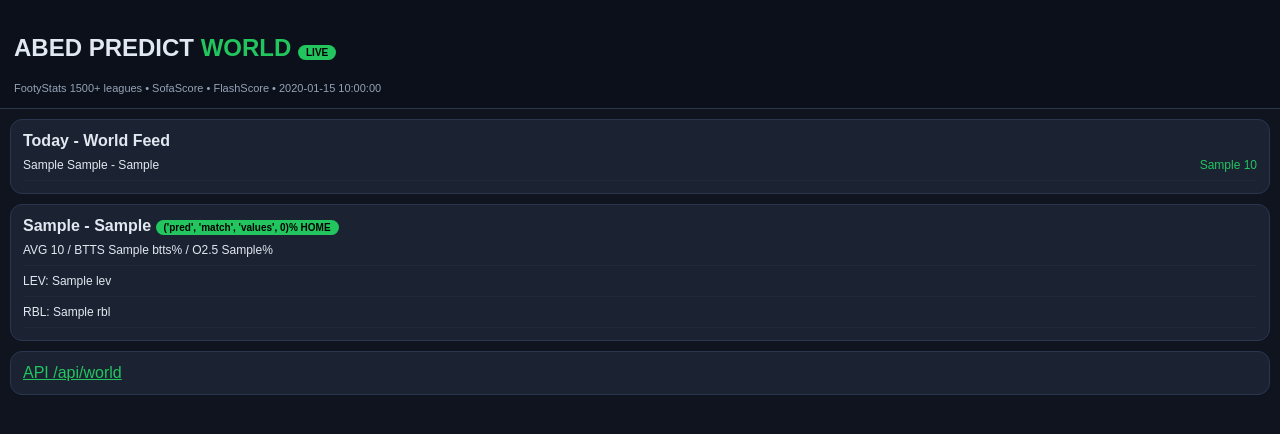
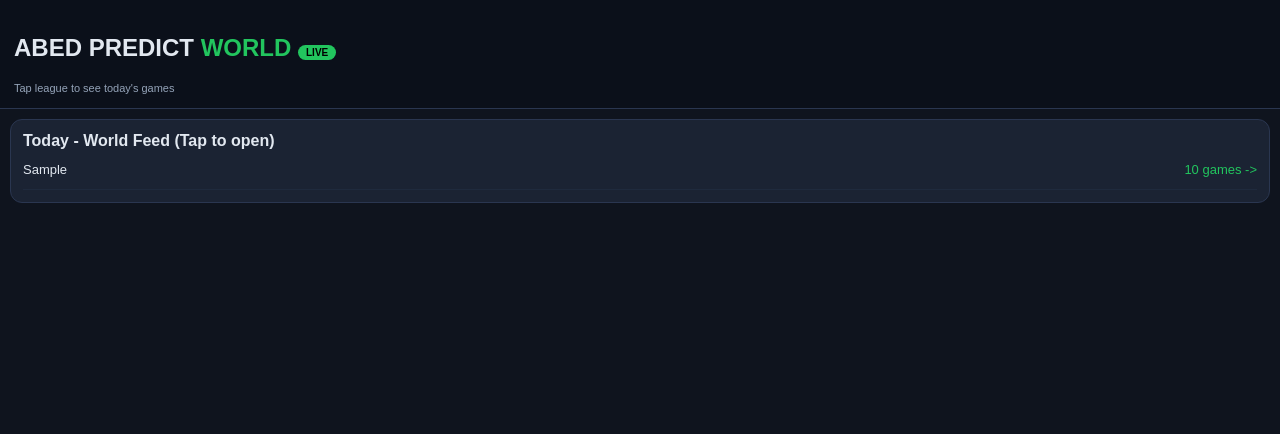
Before and after one commit to Abednico-byte/abed-predict-world, a Flask app: template templates/index.html in a window 1280 px wide. Shown: the top 434 px of the page. Run offline with Flask 3, Linux system fonts and the light colour scheme; the template is opened without the code that fills it: most values are stand-ins (such as "Sample title", 1, 10 or a date in 2020).

Commit message:
Update index.html

```diff
--- a/templates/index.html
+++ b/templates/index.html
@@ -1 +1 @@
-<!DOCTYPE html><html><head><meta name="viewport" content="width=device-width,initial-scale=1"><title>ABED PREDICT WORLD</title><style>body{background:#0f141e;color:#e2e8f0;font-family:sans-serif;margin:0}.h{background:#0b101a;padding:14px;border-bottom:1px solid #2a3650;position:sticky;top:0}.card{background:#1b2333;border:1px solid #2a3650;border-radius:12px;padding:12px;margin:10px}.badge{background:#22c55e;color:#000;padding:2px 8px;border-radius:10px;font-size:10px;font-weight:800}.row{padding:8px 0;border-bottom:1px solid #1f2a3d;display:flex;justify-content:space-between;font-size:12px}</style></head><body><div class=h><h2>ABED PREDICT <span style=color:#22c55e>WORLD</span> <span class=badge>LIVE</span></h2><div style=font-size:11px;color:#94a3b8>FootyStats 1500+ leagues • SofaScore • FlashScore • {{now}}</div></div><div class=card><b>Today - World Feed</b>{% for l in leagues %}<div class=row><span>{{l.c}} {{l.n}} {% if l.lg %}- {{l.lg}}{% endif %}</span><span style=color:#22c55e>{{l.hl or ''}} {{l.f if l.f else ''}}</span></div>{% endfor %}</div><div class=card><b>{{match.m}} - {{match.d}}</b> <span class=badge>{{match.pred.h}}% HOME</span><div class=row>AVG {{match.avg}} / BTTS {{match.btts}}% / O2.5 {{match.o25}}%</div><div class=row>LEV: {{match.lev}}</div><div class=row>RBL: {{match.rbl}}</div></div><div class=card><a href=/api/world style=color:#22c55e>API /api/world</a></div></body></html>
+<!DOCTYPE html><html><head><meta name="viewport" content="width=device-width,initial-scale=1"><title>ABED PREDICT WORLD</title><style>body{background:#0f141e;color:#e2e8f0;font-family:sans-serif;margin:0}.h{background:#0b101a;padding:14px;border-bottom:1px solid #2a3650;position:sticky;top:0}.card{background:#1b2333;border:1px solid #2a3650;border-radius:12px;padding:12px;margin:10px}.badge{background:#22c55e;color:#000;padding:2px 8px;border-radius:10px;font-size:10px;font-weight:800}.row{padding:12px 0;border-bottom:1px solid #1f2a3d;display:flex;justify-content:space-between;font-size:13px;color:#e2e8f0;text-decoration:none}.row:hover{background:#243047}</style></head><body><div class=h><h2>ABED PREDICT <span style=color:#22c55e>WORLD</span> <span class=badge>LIVE</span></h2><div style=font-size:11px;color:#94a3b8>Tap league to see today's games</div></div><div class=card><b>Today - World Feed (Tap to open)</b>{% for l in leagues %}<a class=row href="/league/{{l.id}}"><span>{{l.n}}</span><span style=color:#22c55e>{{l.f}} games -></span></a>{% endfor %}</div></body></html>
```
